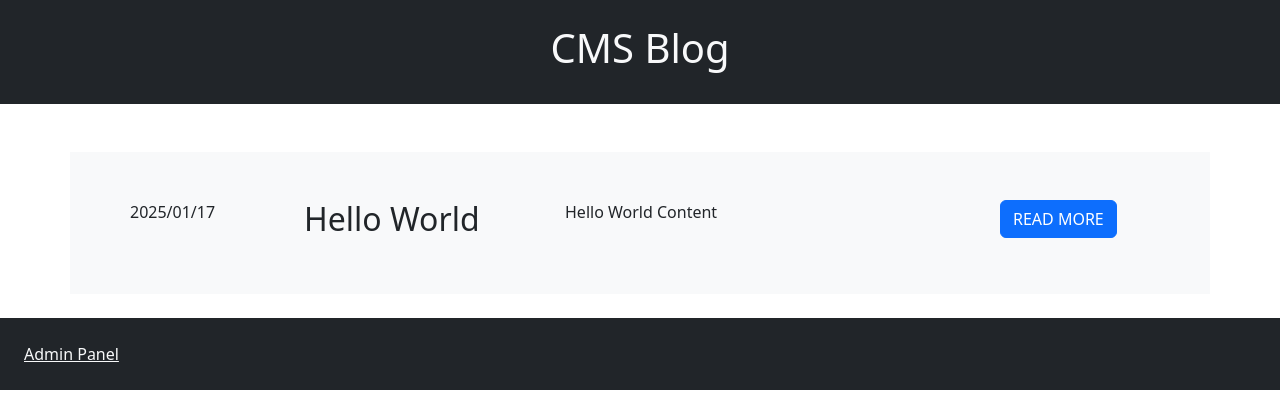
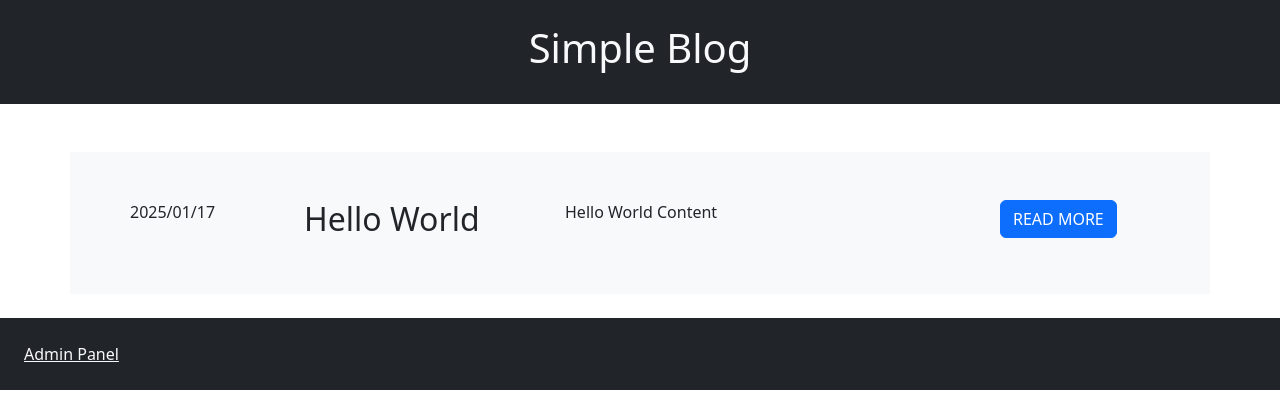
Before and after one commit to muftiardani/basic-cms, a PHP site: page / in a window 1280 px wide. Shown: the top 420 px of the page. Run offline with PHP 8.4, Linux system fonts and the light colour scheme; data comes from the database, SQL or seed files in the repository.

Commit message:
update code

```diff
--- a/index.php
+++ b/index.php
@@ -4,13 +4,13 @@
 <head>
     <meta charset="UTF-8">
     <meta name="viewport" content="width=device-width, initial-scale=1.0">
-    <title>CMS Blog</title>
+    <title>Simple Blog</title>
     <link rel="stylesheet" href="https://cdn.jsdelivr.net/npm/bootstrap@5.3.3/dist/css/bootstrap.min.css" integrity="sha384-QWTKZyjpPEjISv5WaRU9OFeRpok6YctnYmDr5pNlyT2bRjXh0JMhjY6hW+ALEwIH" crossorigin="anonymous">
 </head>
 
 <body>
     <header class="p-4 bg-dark text-center">
-        <h1><a href="index.php" class="text-light text-decoration-none">CMS Blog</a></h1>
+        <h1><a href="index.php" class="text-light text-decoration-none">Simple Blog</a></h1>
     </header>
     <div class="post-list mt-5">
         <div class="container">
```
